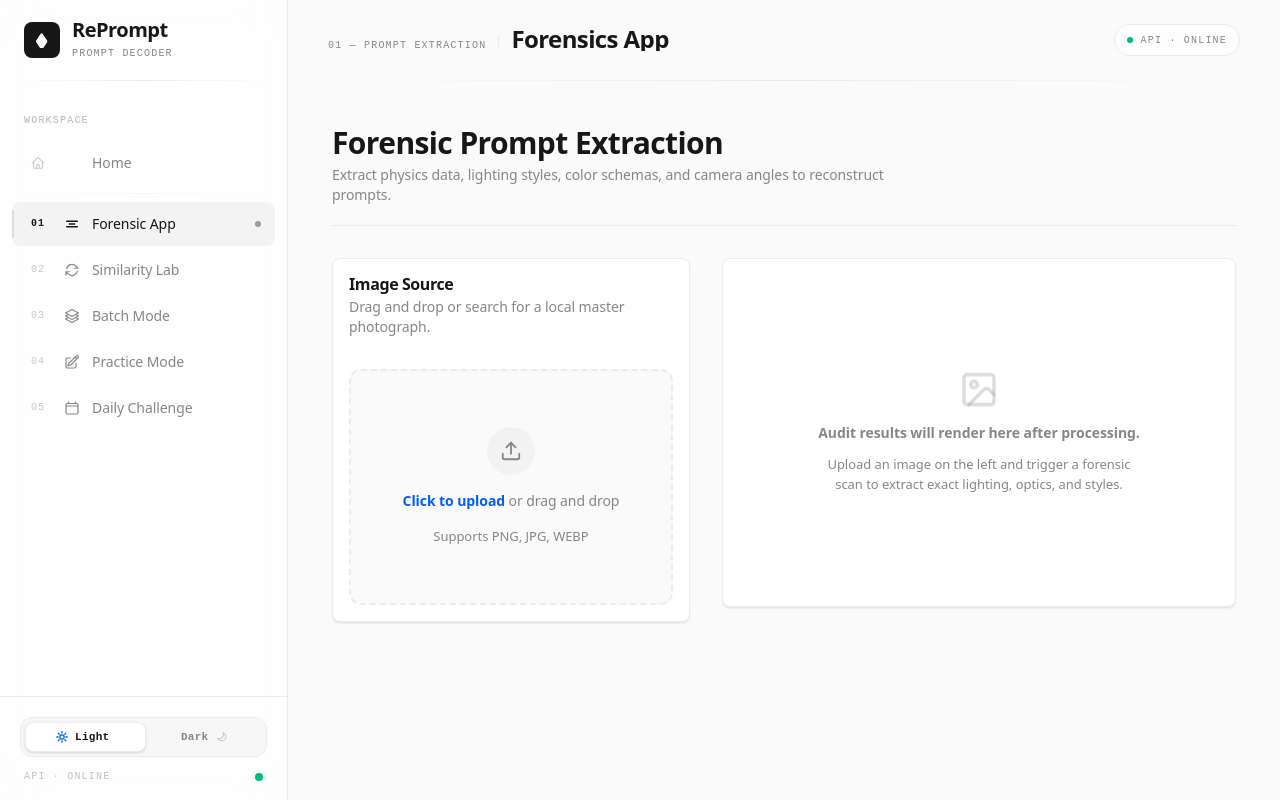
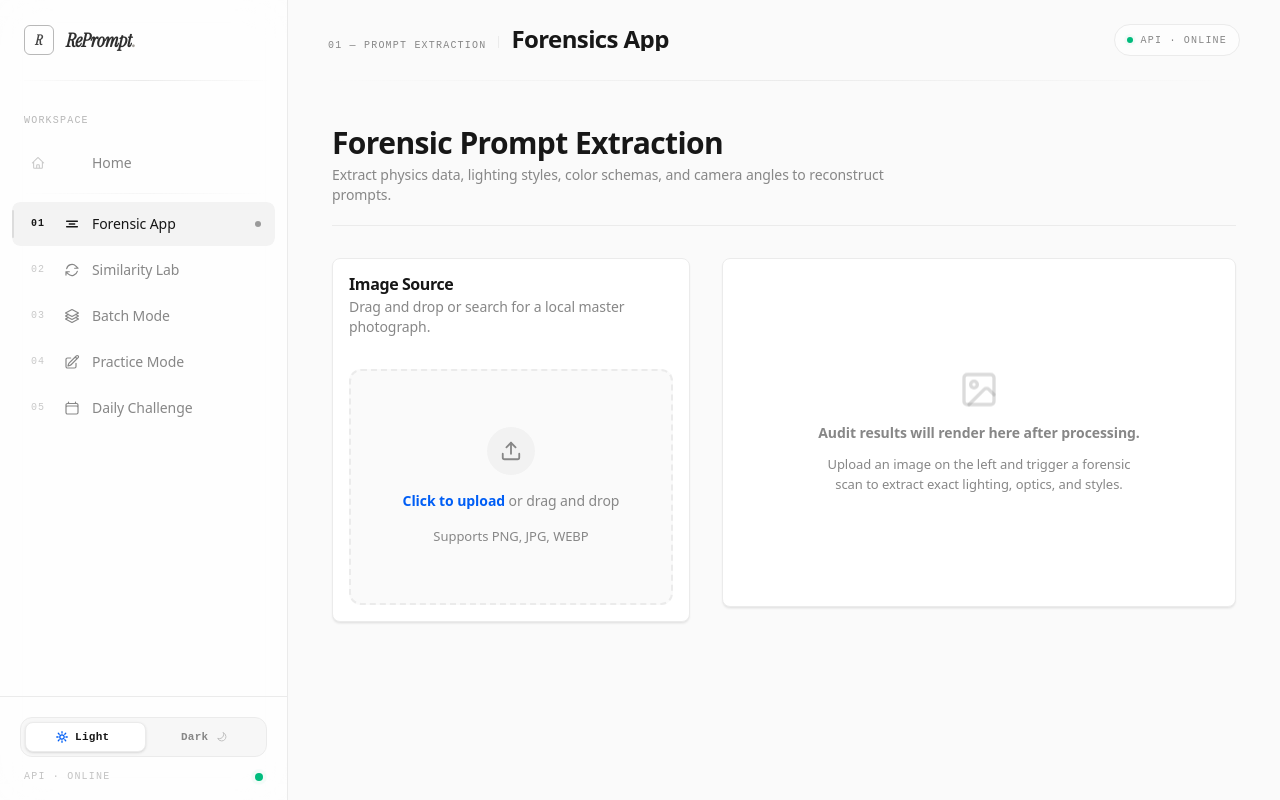
Before and after one commit to Sneaky-Panda-22/RePrompt, an Astro site in the folder astro/: page /app in a window 1280 px wide. Built offline with nearby package versions, Linux system fonts and the light colour scheme; Astro itself is replaced by a stand-in of ours.

Commit message:
feat: consistent cursive-R wordmark across site + matching favicon

```diff
--- a/astro/src/layouts/AppLayout.astro
+++ b/astro/src/layouts/AppLayout.astro
@@ -54,6 +54,7 @@
     <meta name="twitter:description" content="Extract physics data, lighting styles, color schemas, and camera angles to reconstruct prompts." />
     <link rel="preconnect" href="https://fonts.googleapis.com" />
     <link rel="preconnect" href="https://fonts.gstatic.com" crossorigin />
+    <link href="https://fonts.googleapis.com/css2?family=Instrument+Serif:ital@0;1&display=swap" rel="stylesheet" />
     <!-- Inline theme script — prevents flash -->
     <script is:inline>
       (function() {
@@ -77,17 +78,10 @@
       <aside id="sidebar" class="fixed inset-y-0 left-0 z-50 w-72 md:static flex flex-col h-dvh border-r border-border bg-card/70 backdrop-blur-xl flex-shrink-0 -translate-x-full md:translate-x-0 transition-transform duration-500 ease-[cubic-bezier(0.32,0.72,0,1)]">
         <!-- Brand -->
         <div class="h-20 flex items-center gap-3 px-6 relative">
-          <div class="relative w-9 h-9 rounded-lg overflow-hidden flex-shrink-0 bg-foreground" aria-hidden="true">
-            <div class="h-full w-full flex items-center justify-center">
-              <svg class="w-4 h-4 text-background" fill="currentColor" viewBox="0 0 24 24">
-                <path d="M11.5 2a2 2 0 0 1 1.7.88l6.5 9.9a2 2 0 0 1 0 2.44l-6.5 9.9a2 2 0 0 1-3.4 0l-6.5-9.9a2 2 0 0 1 0-2.44l6.5-9.9A2 2 0 0 1 11.5 2Z"/>
-              </svg>
-            </div>
-          </div>
-          <div class="flex flex-col min-w-0">
-            <span class="font-display-sans font-extrabold text-xl leading-none tracking-tight text-foreground">RePrompt</span>
-            <span class="label-mono text-muted-foreground mt-1.5">Prompt Decoder</span>
-          </div>
+          <a href="/" class="flex items-center gap-3 no-underline">
+            <span class="flex items-center justify-center w-[30px] h-[30px] rounded-md border border-foreground/30 text-foreground/80" style="font: italic 700 14px/1 'Instrument Serif', 'Iowan Old Style', Georgia, serif">R</span>
+            <span class="text-foreground/90" style="font: italic 700 19px/1 'Instrument Serif', 'Iowan Old Style', Georgia, serif; letter-spacing: -0.01em">RePrompt<span style="color: #a4a09a;">.</span></span>
+          </a>
           <!-- Mobile close -->
           <button onclick="toggleMobile()" class="md:hidden h-9 w-9 inline-flex items-center justify-center rounded-lg text-muted-foreground hover:bg-secondary hover:text-foreground border border-border transition-colors absolute right-4 top-1/2 -translate-y-1/2 cursor-pointer" aria-label="Close navigation">
             <svg class="w-4 h-4" fill="none" stroke="currentColor" viewBox="0 0 24 24">
--- a/astro/src/pages/index.astro
+++ b/astro/src/pages/index.astro
@@ -50,6 +50,7 @@
     "browserRequirements": "Requires JavaScript"
   }
   </script>
+  <link rel="icon" type="image/svg+xml" href="/favicon.svg" />
   <link rel="preconnect" href="https://fonts.googleapis.com" />
   <link rel="preconnect" href="https://fonts.gstatic.com" crossorigin />
   <link href="https://fonts.googleapis.com/css2?family=Instrument+Serif:ital@0;1&family=IBM+Plex+Mono:wght@400;500;600&display=swap" rel="stylesheet" />
```
Also changed, not shown: astro/public/favicon.svg (added).
